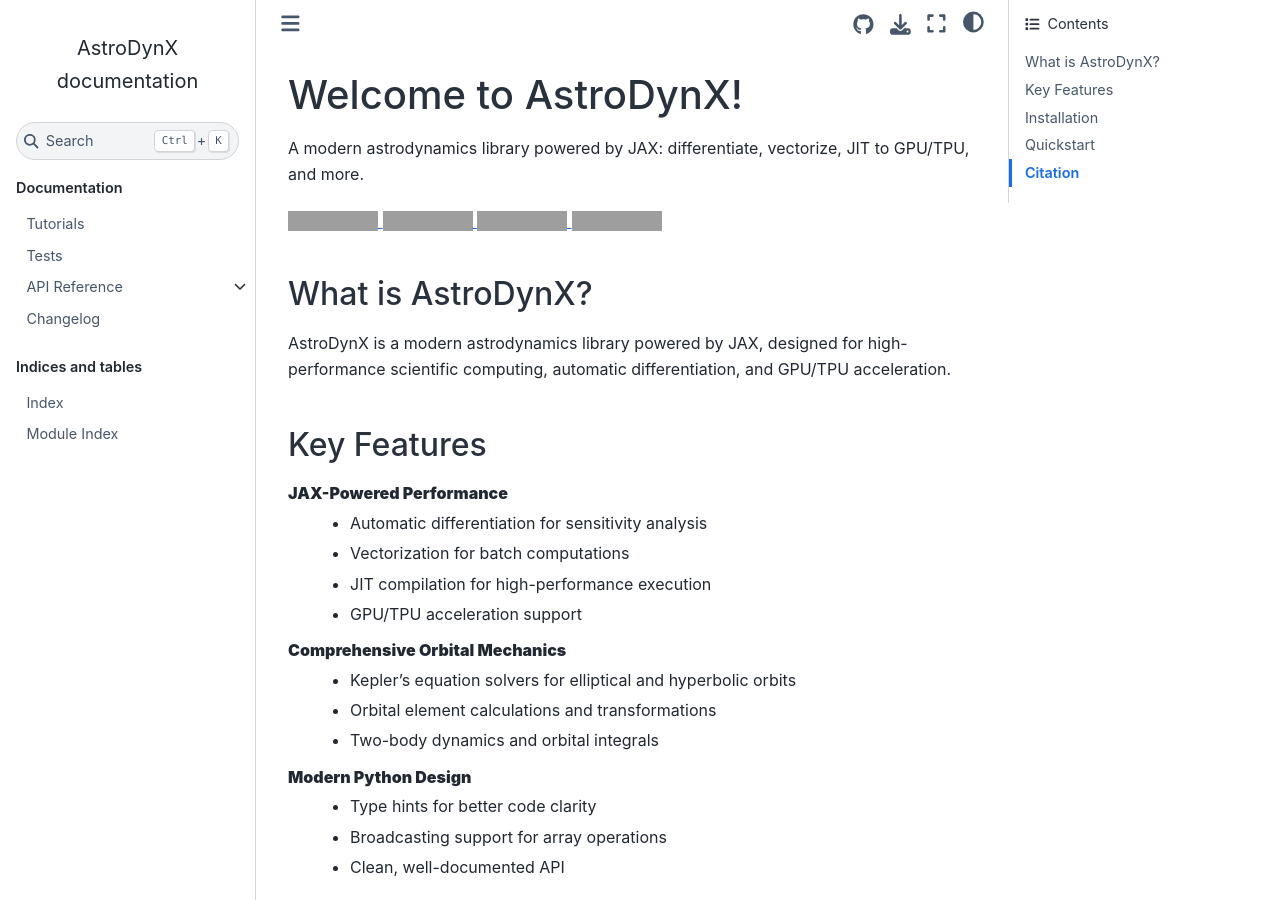
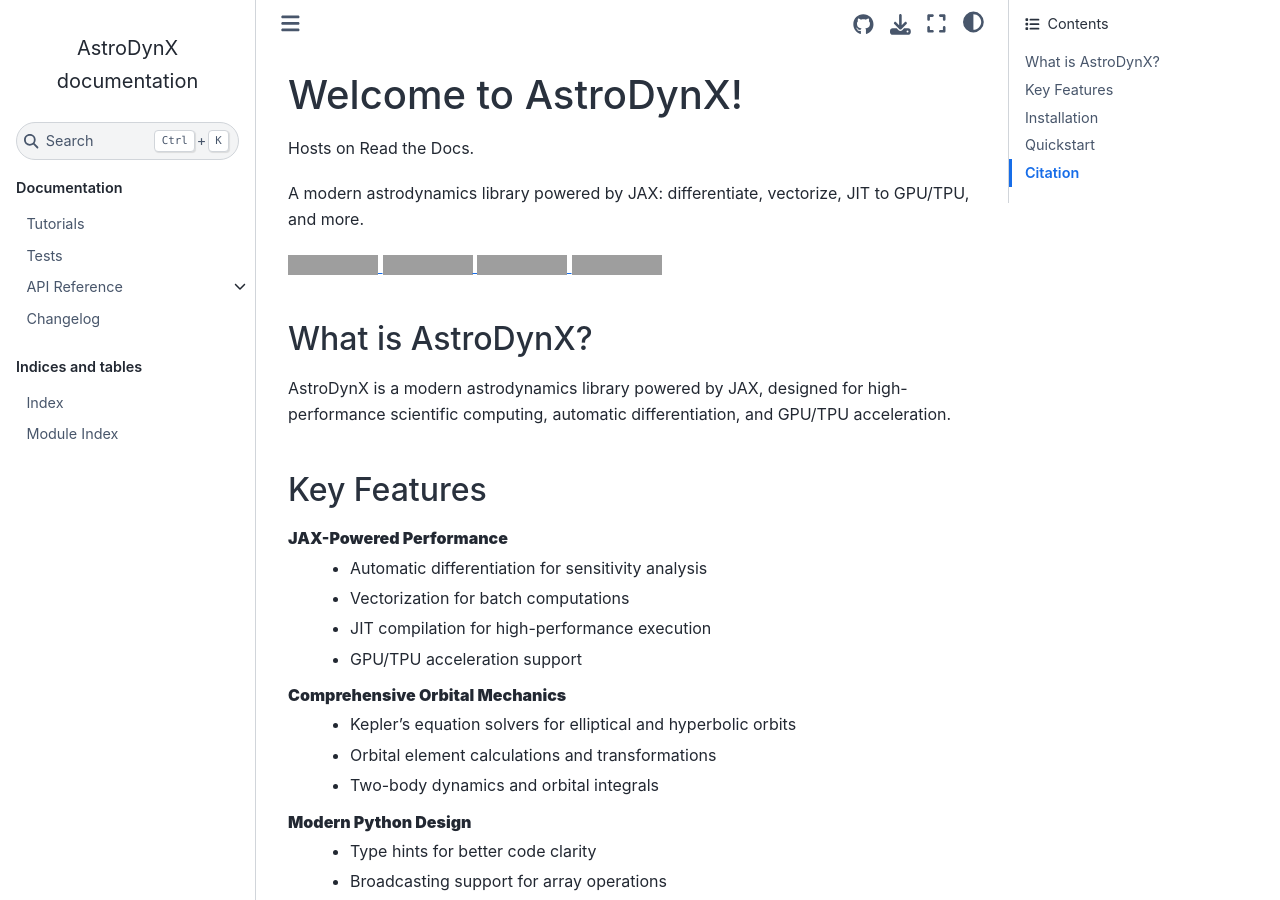
Before and after one commit to pennbay/astrodynx, a Sphinx documentation site: the page built from docs/index.rst, in a window 1280 px wide and 900 px high, cut to the strip 0-900 px from the top of the window. Built offline with Sphinx 7.4.7 and the Sphinx Book theme 1.1.4, drawn with Linux system fonts in a browser that asks for light colours; grey boxes are pictures that could not be loaded.

Commit message:
Update index.rst

```diff
--- a/docs/index.rst
+++ b/docs/index.rst
@@ -1,5 +1,6 @@
 Welcome to AstroDynX!
 =====================
+Hosts on Read the Docs.
 
 A modern astrodynamics library powered by JAX: differentiate, vectorize, JIT to GPU/TPU, and more.
 
```
